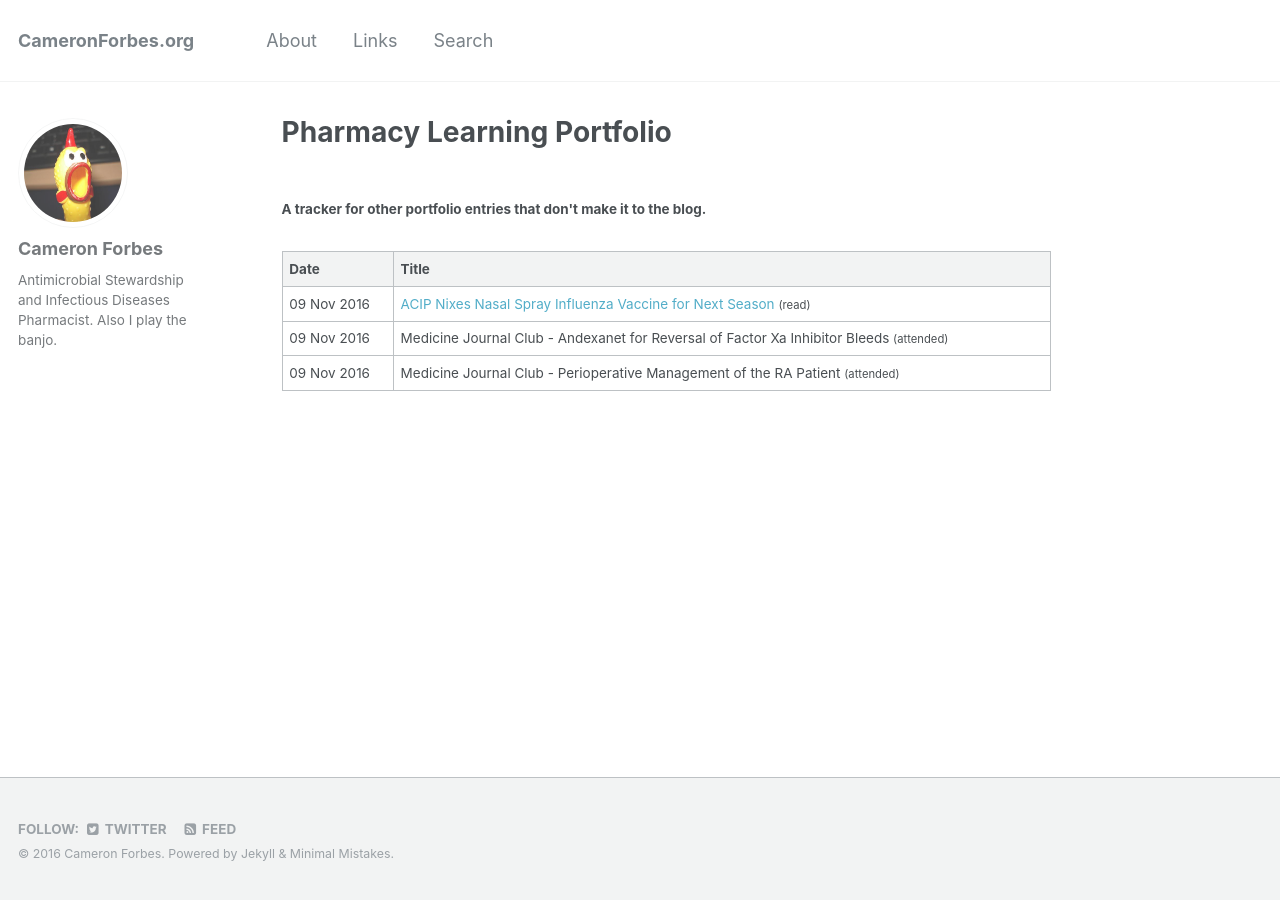
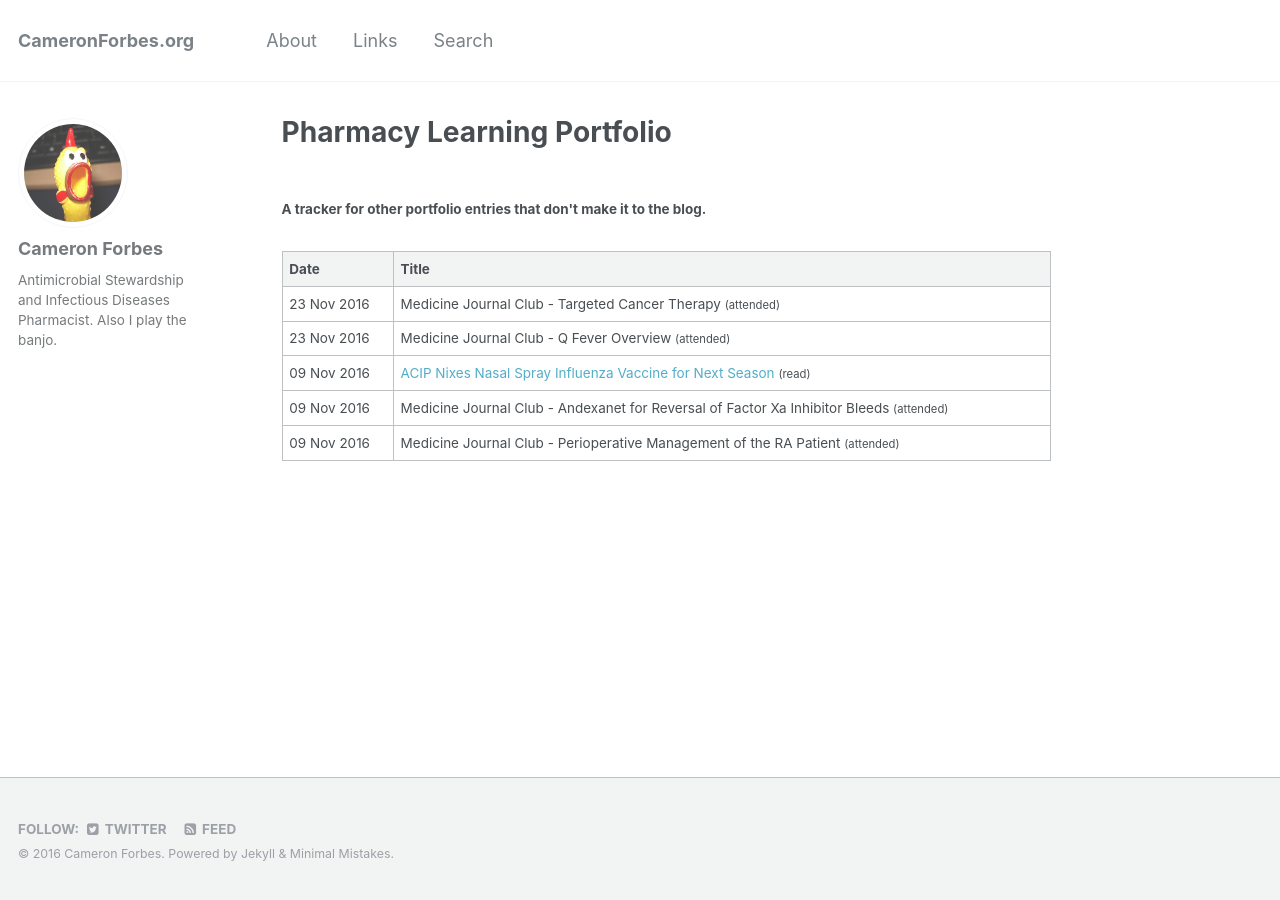
Before and after one commit to BanjoCam/banjocam.github.io, a Jekyll site: the page built from _pages/log.html, in a window 1280 px wide. Built offline with Jekyll 4.4.1, drawn with Linux system fonts in a browser that asks for light colours.

Commit message:
portfolio update

```diff
--- a/_data/portfolio.yaml
+++ b/_data/portfolio.yaml
@@ -10,3 +10,11 @@
   title: ACIP Nixes Nasal Spray Influenza Vaccine for Next Season
   link: http://www.medscape.com/viewarticle/865244
   action: read
+
+- date: 2016-11-23
+  title: Medicine Journal Club - Q Fever Overview
+  action: attended
+
+- date: 2016-11-23
+  title: Medicine Journal Club - Targeted Cancer Therapy
+  action: attended
```
